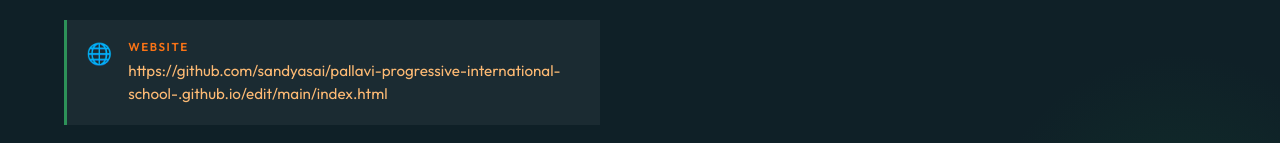
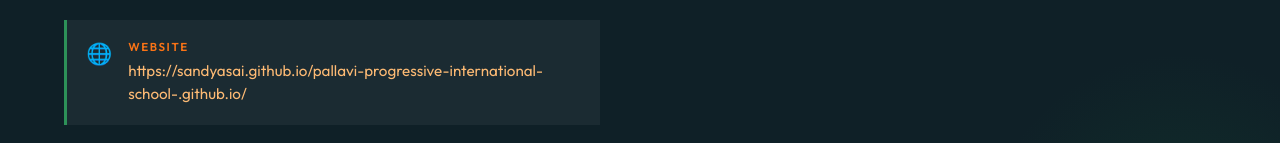
Before and after one commit to sandyasai/pallavi-progressive-international-school-.github.io, a plain HTML site: page index.html in a window 1280 px wide. Shown: the part 7955-8098 px from the top of the page. Drawn offline with nearby package versions, Linux system fonts and the light colour scheme.

Commit message:
Update website link in contact information

```diff
--- a/index.html
+++ b/index.html
@@ -522,7 +522,7 @@
           <div class="ci"><div class="ci-icon">📞</div><div><div class="ci-label">Phone</div><div class="ci-value"><a href="tel:+919133649900">+91 91336 49900</a><br><a href="tel:+916281167077">+91 62811 67077</a><br><a href="tel:+919652403939">+91 96524 03939</a></div></div></div>
           <div class="ci"><div class="ci-icon">✉️</div><div><div class="ci-label">Email</div><div class="ci-value"><a href="mailto:pphs.nov1994@gmail.com">pallaviprogressivecbseschool@gmail.com</a></div></div></div>
                     <div class="ci"><div class="ci-icon">✉️</div><div><div class="ci-label">Email</div><div class="ci-value"><a href="mailto:pphs.nov1994@gmail.com">pphs.nov1994@gmail.com</a></div></div></div>
-          <div class="ci"><div class="ci-icon">🌐</div><div><div class="ci-label">Website</div><div class="ci-value"><a href="https://sandyasai.github.io/pallavi-progressive-international-school-.github.io/" target="_blank">https://github.com/sandyasai/pallavi-progressive-international-school-.github.io/edit/main/index.html</a></div></div></div>
+          <div class="ci"><div class="ci-icon">🌐</div><div><div class="ci-label">Website</div><div class="ci-value"><a href="https://sandyasai.github.io/pallavi-progressive-international-school-.github.io/" target="_blank">https://sandyasai.github.io/pallavi-progressive-international-school-.github.io/</a></div></div></div>
         </div>
         <div class="hours-box"><h4>🕐 School Hours</h4><p>Monday – Saturday<br>8:00 AM – 4:00 PM</p></div>
       </div>
```
